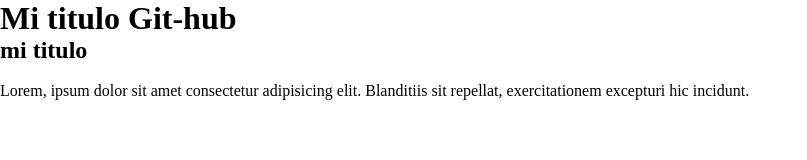
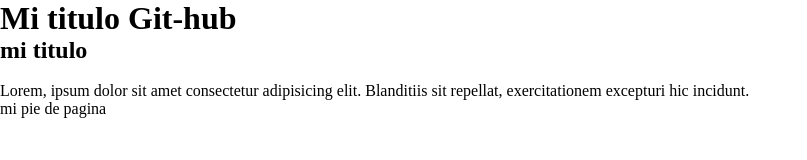
Before and after one commit to santi864/Comision-66640, a plain HTML site: page index.html in a window 1280 px wide. Shown: the whole page, without its empty margins (0-807 px from the left). Drawn offline with Linux system fonts and the light colour scheme.

Commit message:
agregue footer

```diff
--- a/index.html
+++ b/index.html
@@ -15,5 +15,9 @@
             <img src="" alt="">
             <p>Lorem, ipsum dolor sit amet consectetur adipisicing elit. Blanditiis sit repellat, exercitationem excepturi hic incidunt.</p>
         </section>
+
+        <footer>
+            mi pie de pagina
+        </footer>
 </body>
 </html>
```
